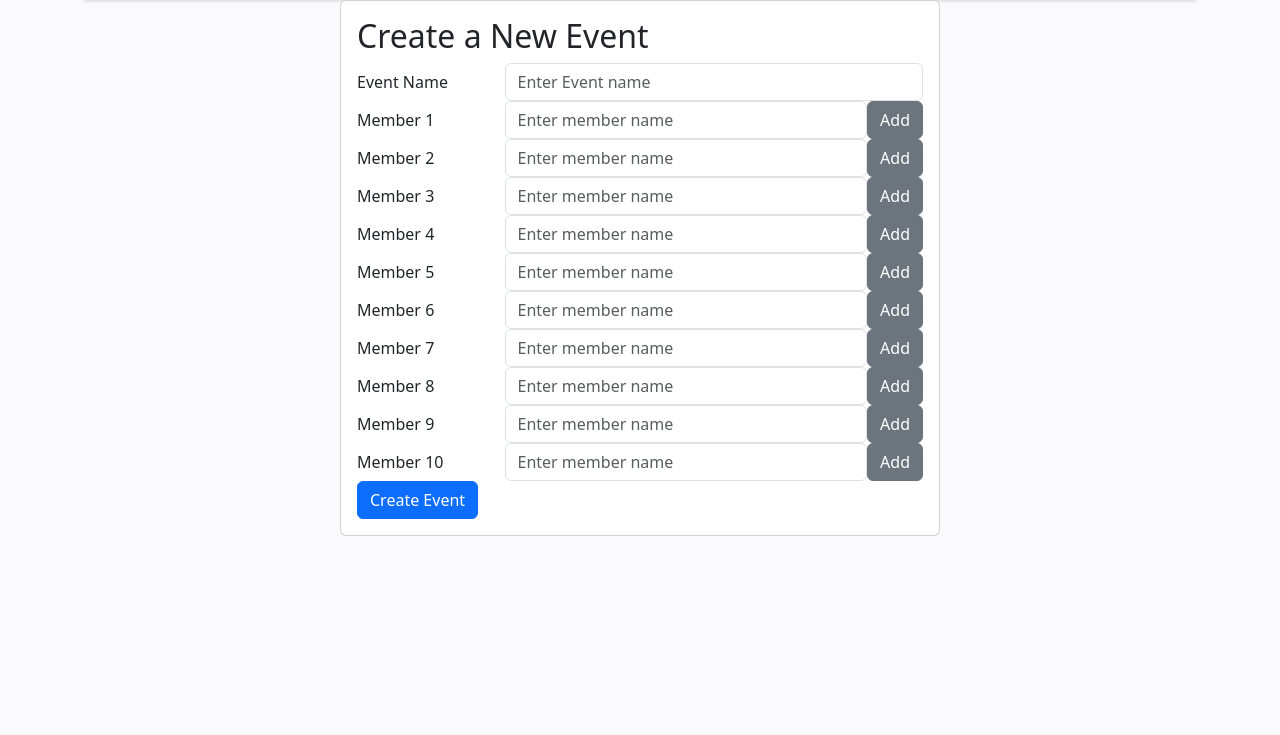
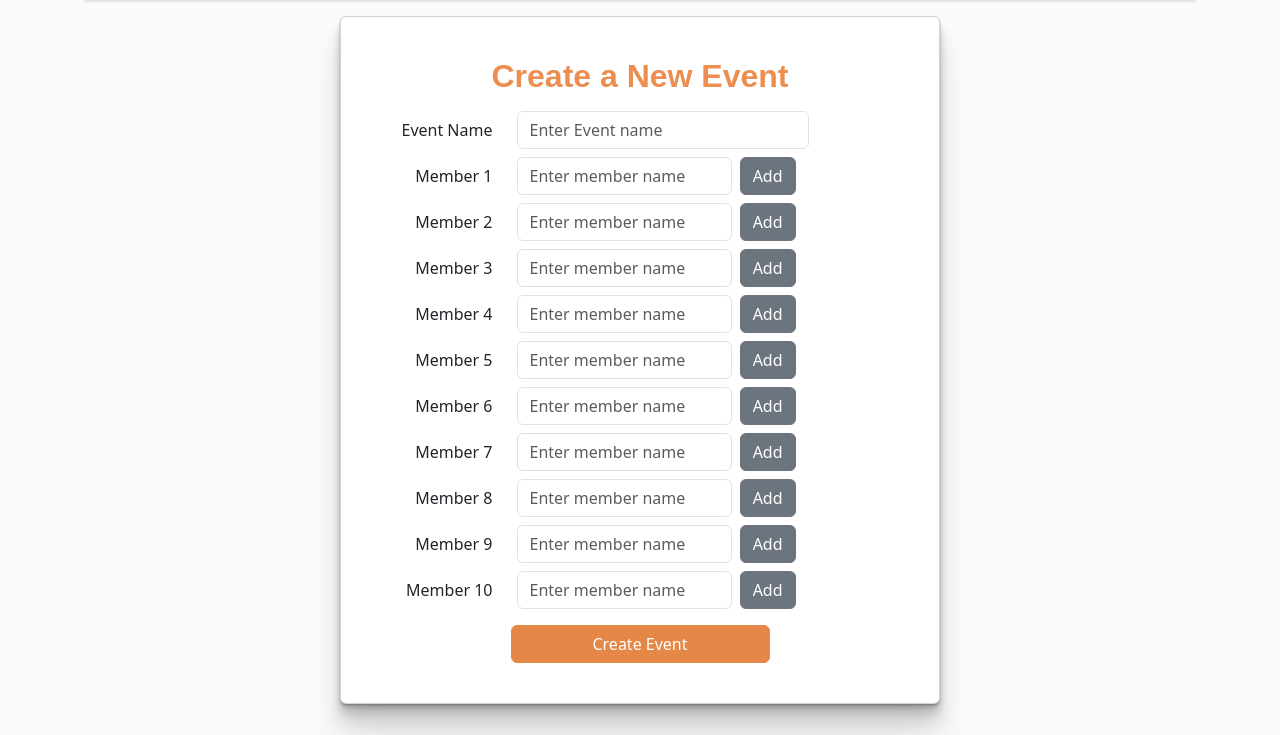
Before and after one commit to sbojorge/Bill_splitting_0124Hackathon, a Django app: page /event/ in a window 1280 px wide. Shown: the part 65-800 px from the top of the page. Run offline with Django 3.2, Linux system fonts and the light colour scheme; data comes from the database, SQL or seed files in the repository; some libraries are stand-ins or nearby versions.

Commit message:
Improved design for event page

```diff
--- a/static/css/style.css
+++ b/static/css/style.css
@@ -33,8 +33,13 @@ body {
 
 .custom-btn-1:hover,
 .custom-btn-1:focus {
-  background-color: #e58747;
-  color: #fff;
+  background-color: #eb8e50 !important;
+  color: #ffffff;
+  font-weight: bolder;
+}
+
+.event-add-btn:hover {
+  font-weight: bolder !important;
 }
 
 /* navbar underline style */
@@ -49,8 +54,8 @@ body {
 
 .latest-heading {
   font-family: "YourChosenFont", sans-serif;
-  color: #e58747;
-  font-weight: 300;
+  color: #eb8e50;
+  font-weight: 700;
 }
 
 .latest-heading span.highlight {
@@ -60,6 +65,16 @@ body {
 .text-body-secondary {
   color: #ffffff !important;
 }
+
+.card-shadow
+{
+  box-shadow: 0 1px 1px rgba(0,0,0,0.11),
+  0 2px 2px rgba(0,0,0,0.11),
+  0 4px 4px rgba(0,0,0,0.11),
+  0 8px 8px rgba(0,0,0,0.11),
+  0 16px 16px rgba(0,0,0,0.11),
+  0 32px 32px rgba(0,0,0,0.11)!important;
+ }
 
 /* fixed background image */
 .parallax-container {
--- a/templates/new-event.html
+++ b/templates/new-event.html
@@ -1,6 +1,6 @@
 {% extends 'base.html' %} {% load static %} {% block main %}
-<div class="card p-3 mx-auto" style="max-width: 600px">
-  <h2 class="card-title">Create a New Event</h2>
+<div class="card mx-auto card-shadow" style="max-width: 600px; max-height: fit-content; padding: 2.5rem; margin: 1rem; " >
+  <h2 class=" card-title text-center fw-bolder mb-3 latest-heading">Create a New Event</h2>
   <div style="display: none" id="userList">
     {% for user in users %}
     <div class="user-name">{{ user.username }}</div>
@@ -8,12 +8,10 @@
   </div>
   <form method="post">
     {% csrf_token %}
-    <div class="form-group row align-items-start">
-      <div id="alertPlaceholder"></div>
-      <label for="eventName" class="col-sm-12 col-md-3 col-form-label"
-        >Event Name</label
-      >
-      <div class="col-sm-12 col-md-9">
+
+    <div class="mb-2 row">
+      <label for="eventName" class="col-sm-3 col-form-label text-md-end">Event Name</label>
+      <div class="col-sm-7 ">
         <input
           type="text"
           class="form-control"
@@ -25,91 +23,125 @@
     </div>
 
     <!-- Member input fields -->
-    <div class="form-group row align-items-start">
-        <label for="member1" class="col-sm-12 col-md-3 col-form-label">Member 1</label>
-        <div class="col-sm-12 col-md-9 d-flex align-items-center">
+    <div class="form-group row mb-2">
+        <label for="member1" class="col-sm-12 col-md-3 col-form-label text-md-end">Member 1</label>
+        <div class="  col-sm-12 col-md-9 d-flex align-items-center">
+          <div class="col-sm-7 pe-2">
             <input type="text" class="form-control member" id="member1" name="member1" placeholder="Enter member name">
-            <button type="button" class="btn btn-secondary ml-2">Add</button>
+          </div>
+          <button type="button" class="btn btn-secondary event-add-btn">Add</button>
         </div>
     </div>
 
-    <div class="form-group row align-items-start">
-        <label for="member2" class="col-sm-12 col-md-3 col-form-label">Member 2</label>
+    <div class="form-group row align-items-center mb-2">
+        <label for="member2" class="col-sm-12 col-md-3 col-form-label text-md-end">Member 2</label>
         <div class="col-sm-12 col-md-9 d-flex align-items-center">
+          <div class="col-sm-7 pe-2">
             <input type="text" class="form-control member" id="member2" name="member2" placeholder="Enter member name">
-            <button type="button" class="btn btn-secondary ml-2">Add</button>
+          </div>
+          <button type="button" class="btn btn-secondary event-add-btn ml-2">Add</button>
         </div>
     </div>
 
-    <div class="form-group row align-items-start">
-        <label for="member3" class="col-sm-12 col-md-3 col-form-label">Member 3</label>
+    <div class="form-group row align-items-center mb-2">
+        <label for="member3" class="col-sm-12 col-md-3 col-form-label text-md-end">Member 3</label>
         <div class="col-sm-12 col-md-9 d-flex align-items-center">
+          <div class="col-sm-7 pe-2">
             <input type="text" class="form-control member" id="member3" name="member3" placeholder="Enter member name">
-            <button type="button" class="btn btn-secondary ml-2">Add</button>
+          </div>
+          <button type="button" class="btn btn-secondary event-add-btn ml-2">Add</button>
         </div>
     </div>
 
-    <div class="form-group row align-items-start">
-        <label for="member4" class="col-sm-12 col-md-3 col-form-label">Member 4</label>
+    <div class="form-group row align-items-center mb-2">
+        <label for="member4" class="col-sm-12 col-md-3 col-form-label text-md-end">Member 4</label>
         <div class="col-sm-12 col-md-9 d-flex align-items-center">
+          <div class="col-sm-7 pe-2">
           <input type="text" class="form-control member" id="member4" name="member4" placeholder="Enter member name">
-            <button type="button" class="btn btn-secondary ml-2">Add</button>
+          </div>
+          <button type="button" class="btn btn-secondary event-add-btn ml-2">Add</button>
         </div>
     </div>
 
-    <div class="form-group row align-items-start">
-        <label for="member5" class="col-sm-12 col-md-3 col-form-label">Member 5</label>
+    <div class="form-group row align-items-center mb-2">
+        <label for="member5" class="col-sm-12 col-md-3 col-form-label text-md-end">Member 5</label>
         <div class="col-sm-12 col-md-9 d-flex align-items-center">
+          <div class="col-sm-7 pe-2">
             <input type="text" class="form-control member" id="member5" name="member5" placeholder="Enter member name">
-            <button type="button" class="btn btn-secondary ml-2">Add</button>
+          </div>
+          <button type="button" class="btn btn-secondary event-add-btn ml-2">Add</button>
         </div>
     </div>
 
-    <div class="form-group row align-items-start">
-        <label for="member6" class="col-sm-12 col-md-3 col-form-label">Member 6</label>
+    <div class="form-group row align-items-center mb-2">
+        <label for="member6" class="col-sm-12 col-md-3 col-form-label text-md-end">Member 6</label>
         <div class="col-sm-12 col-md-9 d-flex align-items-center">
+          <div class="col-sm-7 pe-2">
             <input type="text" class="form-control member" id="member6" name="member6" placeholder="Enter member name">
-            <button type="button" class="btn btn-secondary ml-2">Add</button>
+          </div>
+          <button type="button" class="btn btn-secondary event-add-btn ml-2">Add</button>
         </div>
     </div>
 
-    <div class="form-group row align-items-start">
-        <label for="member7" class="col-sm-12 col-md-3 col-form-label">Member 7</label>
+    <div class="form-group row align-items-center mb-2">
+        <label for="member7" class="col-sm-12 col-md-3 col-form-label text-md-end">Member 7</label>
         <div class="col-sm-12 col-md-9 d-flex align-items-center">
+          <div class="col-sm-7 pe-2">
             <input type="text" class="form-control member" id="member7" name="member7" placeholder="Enter member name">
-            <button type="button" class="btn btn-secondary ml-2">Add</button>
+          </div>
+          <button type="button" class="btn btn-secondary event-add-btn ml-2">Add</button>
         </div>
     </div>
 
-    <div class="form-group row align-items-start">
-        <label for="member8" class="col-sm-12 col-md-3 col-form-label">Member 8</label>
+    <div class="form-group row align-items-center mb-2">
+        <label for="member8" class="col-sm-12 col-md-3 col-form-label text-md-end">Member 8</label>
         <div class="col-sm-12 col-md-9 d-flex align-items-center">
+          <div class="col-sm-7 pe-2">
             <input type="text" class="form-control member" id="member8" name="member8" placeholder="Enter member name">
-            <button type="button" class="btn btn-secondary ml-2">Add</button>
+          </div>
+            <button type="button" class="btn btn-secondary event-add-btn ml-2">Add</button>
         </div>
     </div>
 
-    <div class="form-group row align-items-start">
-        <label for="member9" class="col-sm-12 col-md-3 col-form-label">Member 9</label>
+
+    <div class="form-group row align-items-center mb-2">
+        <label for="member9" class="col-sm-12 col-md-3 col-form-label text-md-end">Member 9</label>
         <div class="col-sm-12 col-md-9 d-flex align-items-center">
+            <div class="col-sm-7 pe-2">
               <input type="text" class="form-control member" id="member9" name="member9" placeholder="Enter member name">
-            <button type="button" class="btn btn-secondary ml-2">Add</button>
+            </div>
+            <div class="col-sm-2 ">
+              <button type="button" class="btn btn-secondary event-add-btn">Add</button>
+            </div>
           </div>
     </div>
 
-    <div class="form-group row align-items-start">
-        <label for="member10" class="col-sm-12 col-md-3 col-form-label">Member 10</label>
+    <div class="form-group row align-items-center mb-2">
+        <label for="member10" class="col-sm-12 col-md-3 col-form-label text-md-end">Member 10</label>
         <div class="col-sm-12 col-md-9 d-flex align-items-center">
+          <div class="col-sm-7 pe-2">
             <input type="text" class="form-control member" id="member10" name="member10" placeholder="Enter member name">
-            <button type="button" class="btn btn-secondary ml-2">Add</button>
+          </div>
+          <div class="col-sm-2 ">
+            <button type="button" class="btn btn-secondary event-add-btn ml-2">Add</button>
           </div>
         </div>
-    <button type="submit" id="createEventButton" class="btn btn-primary">
+    </div>
+
+    <div class="mt-3 flex row align-items-center">
+      <div class="col-sm-12 col-12 d-flex justify-content-center">
+        <button type="submit" id="createEventButton" class="btn w-50 btn-primary custom-btn custom-btn-1 ">
           Create Event
         </button>
+      </div>
+    </div>
+
   </form>
 </div>
-{% endblock %} {% block script %}
+{% endblock %}
+
+
+{% block script %}
 <script>
     function showAlert(message) {
       var alert = document.createElement('div');
@@ -124,7 +156,7 @@
       var userNames = Array.from(document.getElementById('userList').children).map((div) => div.textContent.trim());
       var inputFields = document.querySelectorAll('.form-group .member');
       clearInputFields();
-      var addButtons = document.querySelectorAll('.btn-secondary'); // Select all buttons with class 'btn-secondary'
+      var addButtons = document.querySelectorAll('.btn-secondary event-add-btn'); // Select all buttons with class 'btn-secondary event-add-btn'
       var alertPlaceholder = document.getElementById('alertPlaceholder');
 
       function clearInputFields() {
```
Lines whose indentation alone changed are shown as unchanged.
